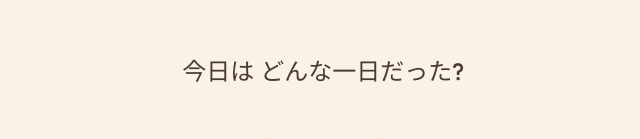
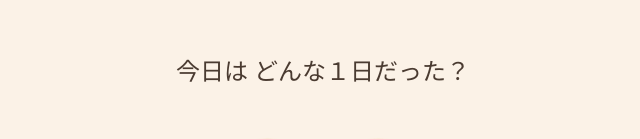
Before and after one commit to yuka-030/LullDiary, a React (Vite) app in the folder apps/desktop/: page / in a window 1280 px wide. Shown: the part 124-263 px from the top of the page, without its empty margins (317-957 px from the left). Built offline with nearby package versions, Linux system fonts and the light colour scheme.

Commit message:
fix: ボタン上のテキスト内容の修正

```diff
--- a/apps/desktop/src/screens/RecordingScreen.tsx
+++ b/apps/desktop/src/screens/RecordingScreen.tsx
@@ -22,7 +22,7 @@ export default function RecordingScreen() {
 
   return (
     <main className="flex min-h-screen w-full flex-col items-center justify-center gap-10 bg-bg px-6 py-12">
-      <p className="font-disp text-txt text-xl sm:text-2xl">今日は どんな一日だった?</p>
+      <p className="font-disp text-txt text-xl sm:text-2xl">今日は どんな１日だった？</p>
 
       {mode === 'voice' ? (
         <>
```
